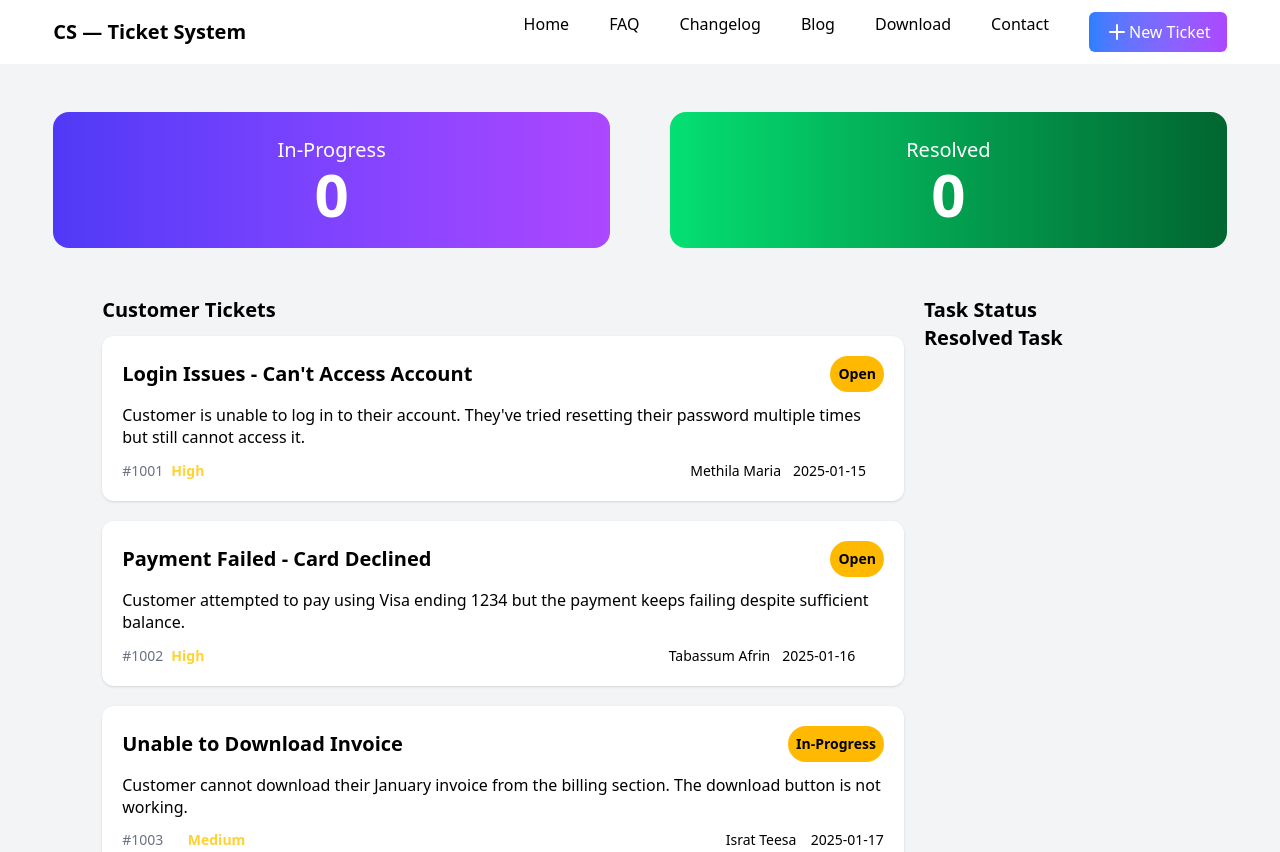
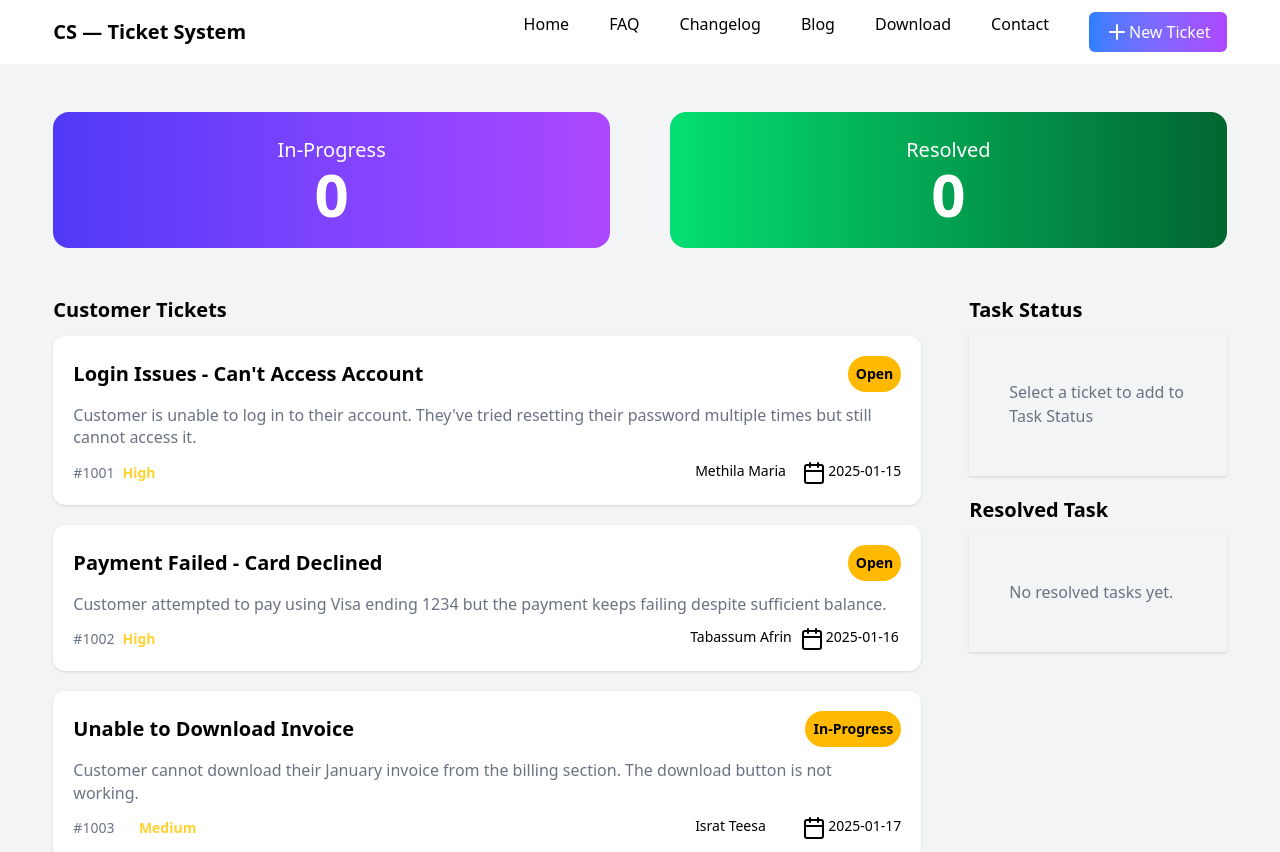
Before and after one commit to Tabassum-Afrin45/customer-support-zone, a React (Vite) app: page / in a window 1280 px wide. Shown: the top 852 px of the page. Built offline with nearby package versions, Linux system fonts and the light colour scheme.

Commit message:
Added in-progress tasks funtionality

```diff
--- a/src/components/Banner.jsx
+++ b/src/components/Banner.jsx
@@ -1,19 +1,19 @@
 
-const ProgressTask = () => {
-  const totalProgress = 0;
-
+const ProgressTask = ({totalInProgressTask}) => {
   return (
   <div className="flex flex-col lg:flex-row items-center gap-15">
+    {/* in-progress task */}
     <div className="w-full bg-linear-to-r from-indigo-600 to-purple-500 rounded-2xl p-6 text-white border-none">
         <div className="text-xl text-center">
           In-Progress
-          <h2 className="text-6xl font-bold">{totalProgress}</h2>
+          <h2 className="text-6xl font-bold">{totalInProgressTask}</h2>
       </div>
     </div>
+    {/* resolved task */}
        <div className="w-full bg-linear-to-r from-green-400 to-green-800 rounded-2xl p-6 text-white border-none">
         <div className="text-xl text-center">
           Resolved
-          <h2 className="text-6xl font-bold">{totalProgress}</h2>
+          <h2 className="text-6xl font-bold">{0}</h2>
       </div>
     </div>
     </div>
--- a/src/components/CustomerTicket.jsx
+++ b/src/components/CustomerTicket.jsx
@@ -1,8 +1,9 @@
+import { Calendar } from "lucide-react";
 
-const CustomerTicket = ({ticket}) => {
-console.log(ticket)
+const CustomerTicket = ({ticket,handleTicket}) => {
+// console.log(ticket)
   return (
-    <div className="p-5 rounded-xl shadow-sm relative space-y-3 bg-white mt-3">
+    <div onClick={()=>handleTicket(ticket)} className="p-5 rounded-xl shadow-sm relative space-y-3 bg-white mt-3">
       {/* Ticket Heading */}
       <h2 className="flex items-center justify-between">
         <p>{ticket.title} </p>
@@ -13,7 +14,7 @@ console.log(ticket)
     </h2>
 
       {/* Description*/}
-      <p className="text-[16px] font-light">
+      <p className="text-[16px] text-gray-500 font-normal">
         {ticket.description}
       </p>
       {/* others info */}
@@ -22,9 +23,9 @@ console.log(ticket)
           <p className="text-sm font-medium text-gray-500">#{ticket.id}</p>
           <p className="text-sm text-amber-300">{ticket.priority}</p>
         </div>
-        <div className="grid grid-cols-2 gap-3">
+        <div className="grid grid-cols-2 gap-2">
           <p className="text-sm font-light">{ticket.customer}</p>
-          <p className="text-sm font-light">{ticket.createdAt}</p>
+          <p className="text-sm font-light flex flex-row gap-0.5"><Calendar/>{ticket.createdAt}</p>
 
         </div>
 
--- a/src/components/TaskStatus.jsx
+++ b/src/components/TaskStatus.jsx
@@ -1,26 +1,53 @@
-import { use } from "react";
+import { use, useState } from "react";
 import ProgressTask from "./Banner"
 import CustomerTicket from "./CustomerTicket";
 
 const TaskStatus=({promise})=>{
     const tickets= use(promise);
-    console.log(tickets)
+    // console.log(tickets)
+
+    const[inProgressTask, setInProgressTask]=useState([])
+    const handleTicket=(ticket)=>{
+    console.log(ticket)
+    const newInProgressTask=[...inProgressTask,ticket]
+    setInProgressTask(newInProgressTask)
+   }
+    console.log(inProgressTask)
+
     return(
         <div>
-           <ProgressTask></ProgressTask>
-        <section className="w-11/12 mx-auto py-12 grid grid-cols-1 lg:grid-cols-12 gap-5">
+           <ProgressTask totalInProgressTask={inProgressTask.length}></ProgressTask>
+
+        <section className="py-12 grid grid-cols-1 lg:grid-cols-12 gap-12">
            <div className="col-span-1 lg:col-span-9 font-semibold text-xl">Customer Tickets
 
           <div className="space-y-5 text-md">
             {tickets.map((item) => (
-            <CustomerTicket key={item.id} ticket={item}></CustomerTicket>
+            <CustomerTicket handleTicket={handleTicket} key={item.id} ticket={item}></CustomerTicket>
             ))}
             </div>
            </div>
-           <div className="col-span-1 lg:col-span-3 font-semibold text-xl">
-            <div>Task Status</div>
-            <div>Resolved Task</div>
+           <div className="col-span-1 lg:col-span-3 space-y-5">
+            <div>
+                <h2 className="font-semibold text-xl mb-2">Task Status</h2>
+                <div className="shadow p-10 space-y-5">
+                   {
+                    inProgressTask.length==0?(
+                    <p className="my-2 text-md text-gray-500">Select a ticket to add to Task Status</p>
+                ):(
+                    inProgressTask.map(ticket=><h2>{ticket.title}</h2>)
+                   )}
+                </div>
             </div>
+            <div>
+                <h2 className="font-semibold text-xl mb-2 ">Resolved Task</h2>
+                <div className="shadow p-10 space-y-5">
+                   {
+                    <p className="my-2 text-md text-gray-500">No resolved tasks yet.</p>
+                   }
+                </div>
+            </div>
+         </div>
         </section>
         </div>
     )
```
